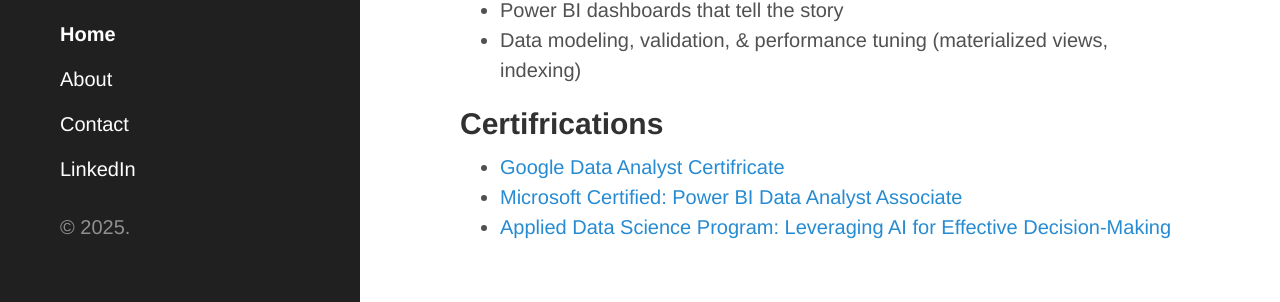
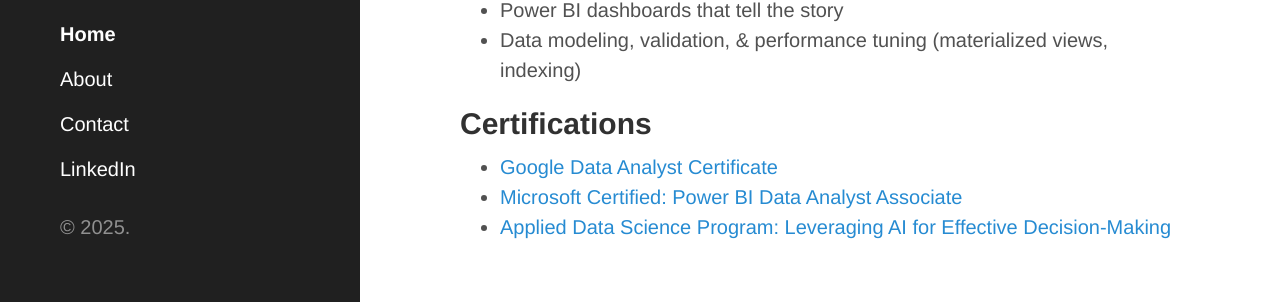
Before and after one commit to RicardoBMirville/Portfolio, a Jekyll site: the page built from index.md, in a window 1280 px wide. Shown: the part 413-715 px from the top of the page. Built offline with Jekyll 4.4.1, drawn with Linux system fonts in a browser that asks for light colours.

Commit message:
Update index.md

```diff
--- a/index.md
+++ b/index.md
@@ -26,7 +26,7 @@
 - Power BI dashboards that tell the story
 - Data modeling, validation, & performance tuning (materialized views, indexing)
 
-## Certifrications
-- <a href ="https://www.coursera.org/account/accomplishments/specialization/certificate/BFLRT7QBL846" target="_blank">Google Data Analyst Certifricate</a>
+## Certifications
+- <a href ="https://www.coursera.org/account/accomplishments/specialization/certificate/BFLRT7QBL846" target="_blank">Google Data Analyst Certificate</a>
 - <a href ="https://learn.microsoft.com/en-us/users/ricardomirville-2244/credentials/1983f2e69424eacd" target="_blank">Microsoft Certified: Power BI Data Analyst Associate</a>
 - <a href ="https://credentials.professional.mit.edu/adc6cc2b-7dc3-4ec6-a050-e7ef02624f2b#acc.XxjeBHtQ" target="_blank">Applied Data Science Program: Leveraging AI for Effective Decision-Making</a>
```
